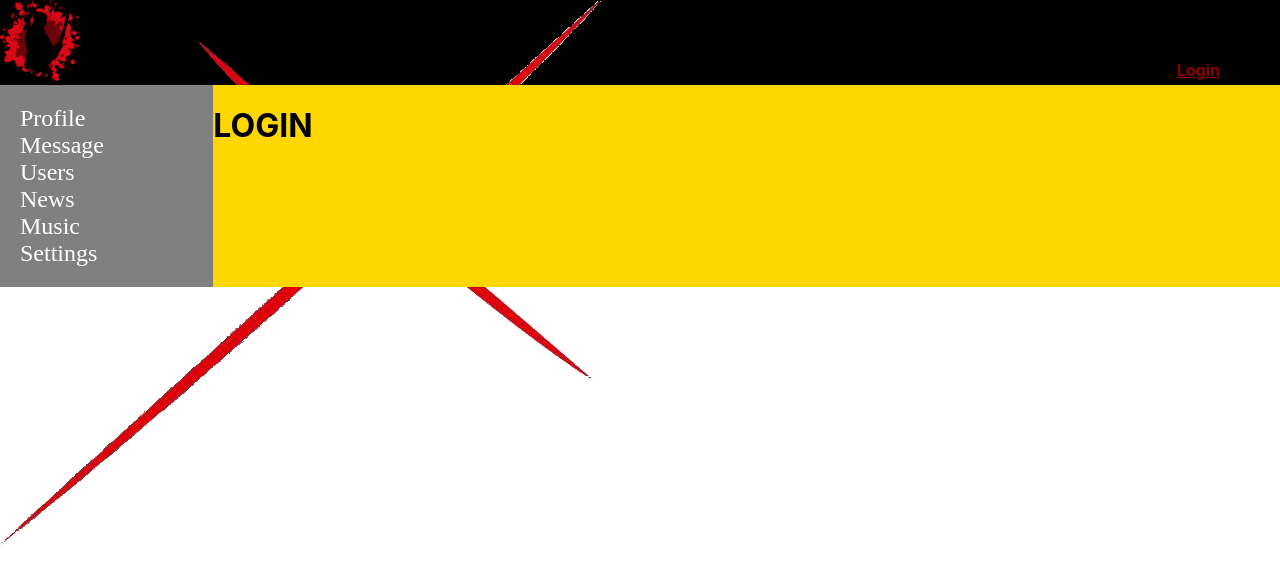
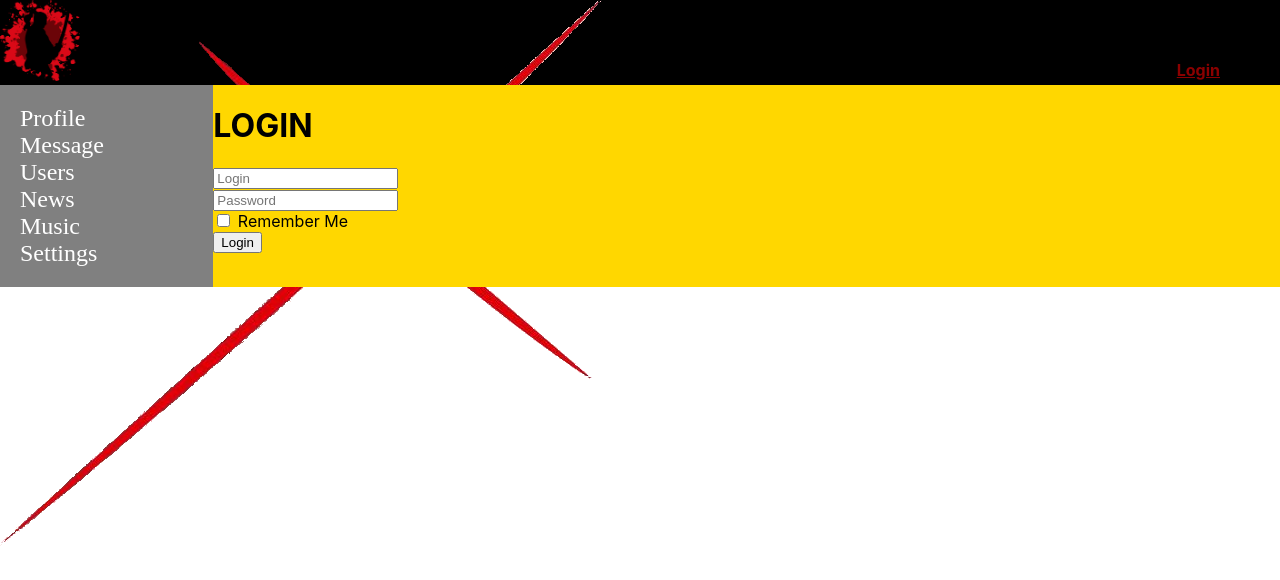
Before and after one commit to taras-kostyuk/social-network-samurai, a React (Create React App) app: page /login in a window 1280 px wide. Shown: the top 580 px of the page. Built offline with nearby package versions, Linux system fonts and the light colour scheme; no server answers.

Commit message:
end of lesson 75 redux-form

```diff
--- a/package.json
+++ b/package.json
@@ -13,6 +13,7 @@
     "@types/react-dom": "^16.9.8",
     "@types/react-redux": "^7.1.16",
     "@types/react-router-dom": "^5.1.6",
+    "@types/redux-form": "^8.3.1",
     "axios": "^0.21.1",
     "react": "^16.14.0",
     "react-dom": "^16.14.0",
@@ -20,6 +21,7 @@
     "react-router-dom": "^5.2.0",
     "react-scripts": "3.4.3",
     "redux": "^4.0.5",
+    "redux-form": "^8.3.7",
     "redux-thunk": "^2.3.0",
     "typescript": "^3.7.5"
   },
--- a/src/Redux/redux-store.tsx
+++ b/src/Redux/redux-store.tsx
@@ -6,14 +6,15 @@
 import {usersReducer} from "./user-reduser";
 import {authReducer} from "./auth-reduser";
 import  thunkMiddleware from "redux-thunk";
-
+import { reducer as formReducer } from 'redux-form'
 
 let reducers = combineReducers({
     profileReducer:profileReducer,
     dialogReducer:dialogReducer,
     sidebarReducer:sidebarReducer,
     usersPage: usersReducer,
-    auth:authReducer
+    auth:authReducer,
+    form:formReducer
 })
 export  type RootStoreType = ReturnType<typeof reducers>
 export let store = createStore(reducers,applyMiddleware(thunkMiddleware))
--- a/src/components/Login/Login.tsx
+++ b/src/components/Login/Login.tsx
@@ -1,5 +1,37 @@
 import React from "react";
+import  {InjectedFormProps, reduxForm,Field} from "redux-form";
 
-export const Login = (props:any)=> {
-    return <h1>LOGIN</h1>
+type FormDataType = {
+    login:string
+    password:string
+    rememberMe:boolean
 }
+
+export const LoginForm: React.FC<InjectedFormProps<FormDataType>> = (props:any)=> {
+    return <form onSubmit={props.handleSubmit}>
+            <div>
+                <Field placeholder="Login" name = {"login"} component ={"input"}/>
+            </div>
+            <div>
+                <Field placeholder="Password" name = {"password"} component ={"input"}/>
+            </div>
+            <div>
+                <Field component ={"input"} name = {"rememberMe"} type="checkbox"/> Remember Me
+            </div>
+            <div>
+                <button>Login</button>
+            </div>
+        </form>
+
+}
+const  LoginReduxForm = reduxForm<FormDataType>({form: 'login'}) (LoginForm)
+
+export const Login = ()=> {
+    const onSubmit = (formData:FormDataType) => {
+        console.log(formData)
+    }
+    return <div>
+        <h1>LOGIN</h1>
+      <LoginReduxForm onSubmit={onSubmit} />
+    </div>
+}
```
Also changed, not shown: 1 other file (tests, documents, lock files or other folders).
